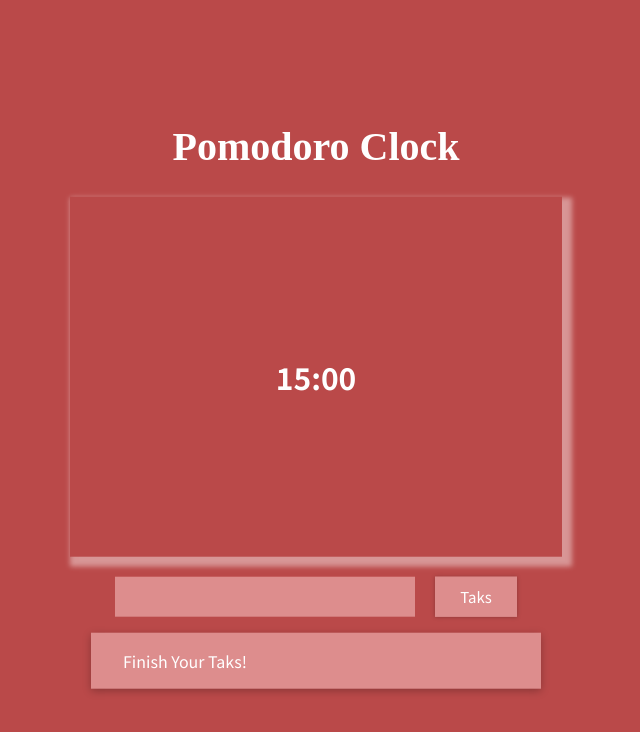
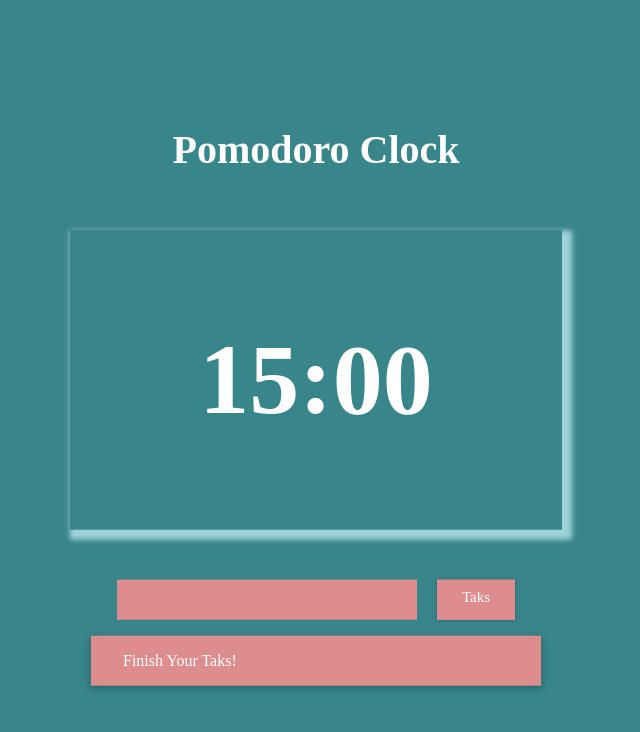
Before and after one commit to MahsumaRezai/Pomodoro_App, a React (Create React App) app: page / in a window 1280 px wide. Shown: the top 732 px of the page, without its empty margins (324-964 px from the left). Built offline with nearby package versions, Linux system fonts and the light colour scheme.

Commit message:
work on add time section and style

```diff
--- a/src/Compontens/Task/Form.module.css
+++ b/src/Compontens/Task/Form.module.css
@@ -20,6 +20,10 @@
     font-family: sans-serif;
     width: 360px;
     height: 40px;
+    border: none;
+  }
+  input:focus {
+    border: none;
   }
 
   @media screen and (max-width:1280px) {
--- a/src/Compontens/time/time.css
+++ b/src/Compontens/time/time.css
@@ -16,7 +16,6 @@
 
 .pomodoro {
 	width: 20.5em;
-	height: 12.5em;
 	font-size: 1.5em;
 	background-color: #666;
     color: white;
@@ -26,14 +25,15 @@
     justify-content: center;
     align-items: center;position: relative;
     margin-bottom: 20px;
+    height: 300px;
 }
 
 .pomodoro__timer {
+    height: 300px;
 	width: inherit;
-	height: 12em;
-	font-size: 30px;
+	font-size: 100px;
 	font-family: 'Share Tech Mono', ;
-	background-color:rgb(186, 73, 73);
+	background-color:rgb(56, 133, 138);
 	display: flex;
 	flex-direction: column;
 	justify-content: center;
@@ -45,7 +45,7 @@
     margin: auto;
 	right: 0;
     font-weight: bold;
-    box-shadow: 5px 5px 5px 5px rgb(216, 150, 150);;
+    box-shadow: 5px 5px 5px 5px rgb(158, 212, 216);;
 	transform-origin: right center;
 	&.rotateF {
 		transition: .25s linear;
@@ -67,7 +67,6 @@
 
 .pomodoro__settings-area {
 	width: 12.5em;
-	height: 12em;
 	font-size: 30px;
 	font-family: 'Montserrat', sans-serif;
 	background-color: linear-gradient(-45deg, #fff, #000);
--- a/src/index.css
+++ b/src/index.css
@@ -5,12 +5,12 @@
 }
 
 html {
-  font-family: 'Noto Sans JP', sans-serif;
+  font-family:  Brush Script;
 }
 
 body {
   margin: 0;
-  background-color: rgb(186, 73, 73);
+  background-color: rgb(56, 133, 138);
 
 }
 
```
